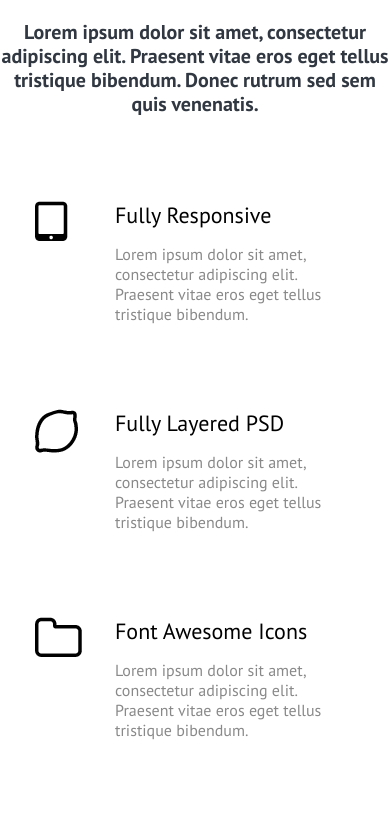
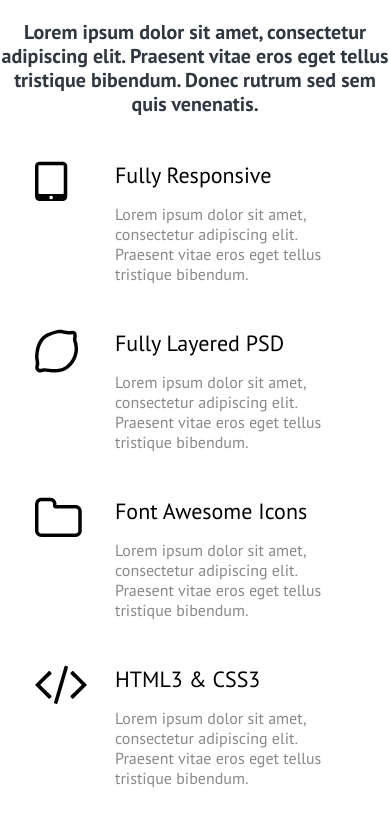
Before and after one commit to liubich/test-job, a Vue app: page / in a window 390 px wide. Shown: the part 787-1610 px from the top of the page. Built offline with nearby package versions, Linux system fonts and the light colour scheme.

Commit message:
Decrease margin on low width

```diff
--- a/src/components/FeaturesPage.vue
+++ b/src/components/FeaturesPage.vue
@@ -107,4 +107,10 @@ export default {
   line-height: 1.25;
 }
 
+@media screen and (max-width: 850px) {
+  .feature {
+    padding-top: 45px;
+  }
+}
+
 </style>
```
